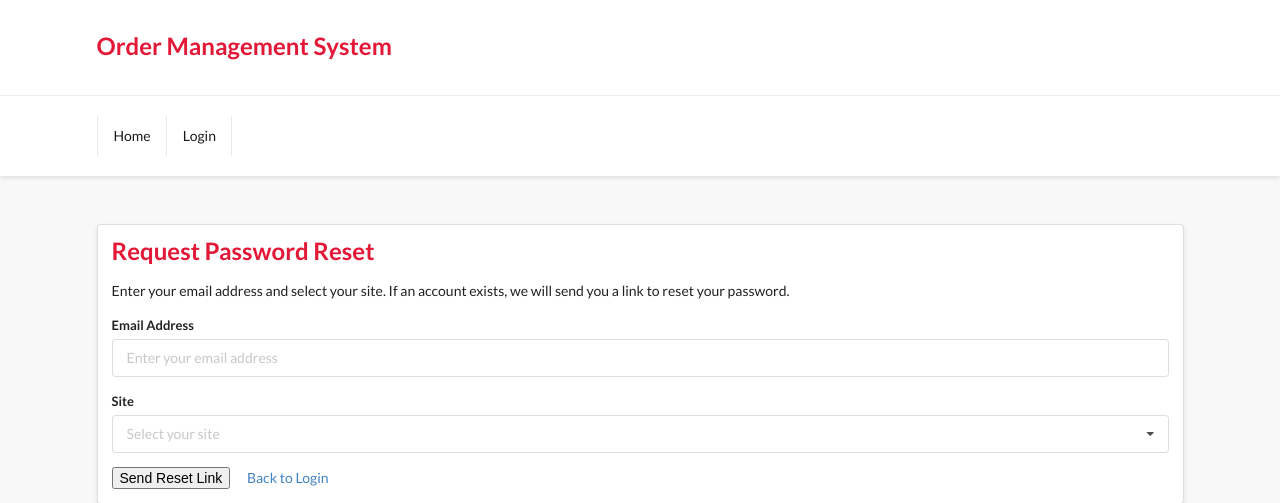
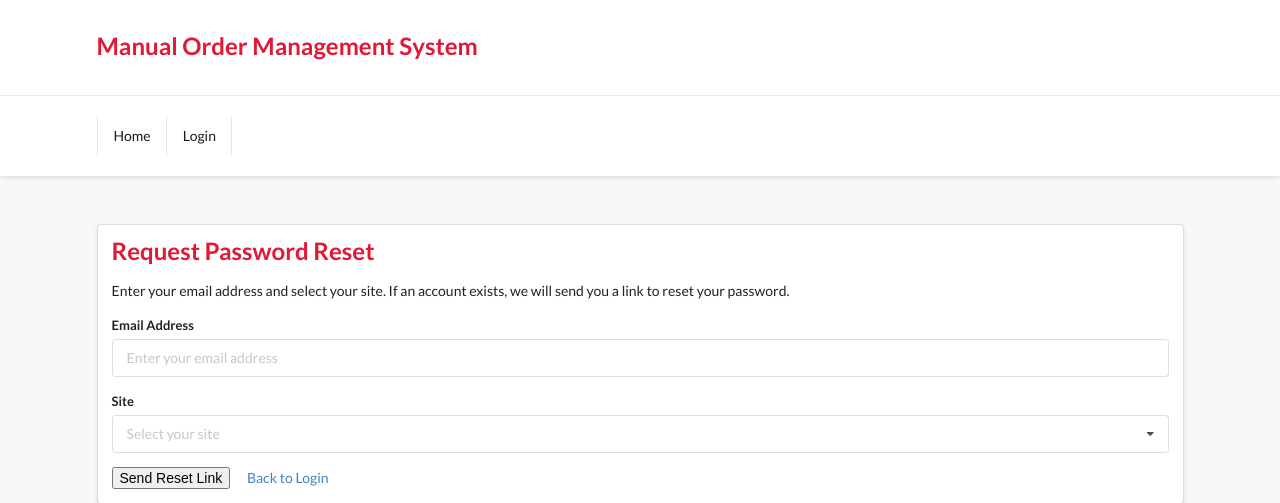
Before and after one commit to DDP88Code/order-management-system, a Flask app: page /forgot_password in a window 1280 px wide. Shown: the top 503 px of the page. Run offline with Flask 3, Linux system fonts and the light colour scheme.

Commit message:
Changed heading of Project

```diff
--- a/templates/layout.html
+++ b/templates/layout.html
@@ -95,7 +95,7 @@
   <div class="brand-header">
     <div class="ui container">
       <h2 class="ui header">
-        <span style="color: var(--tiger-red);">Order Management System</span>
+        <span style="color: var(--tiger-red);">Manual Order Management System</span>
       </h2>
     </div>
   </div>
```
